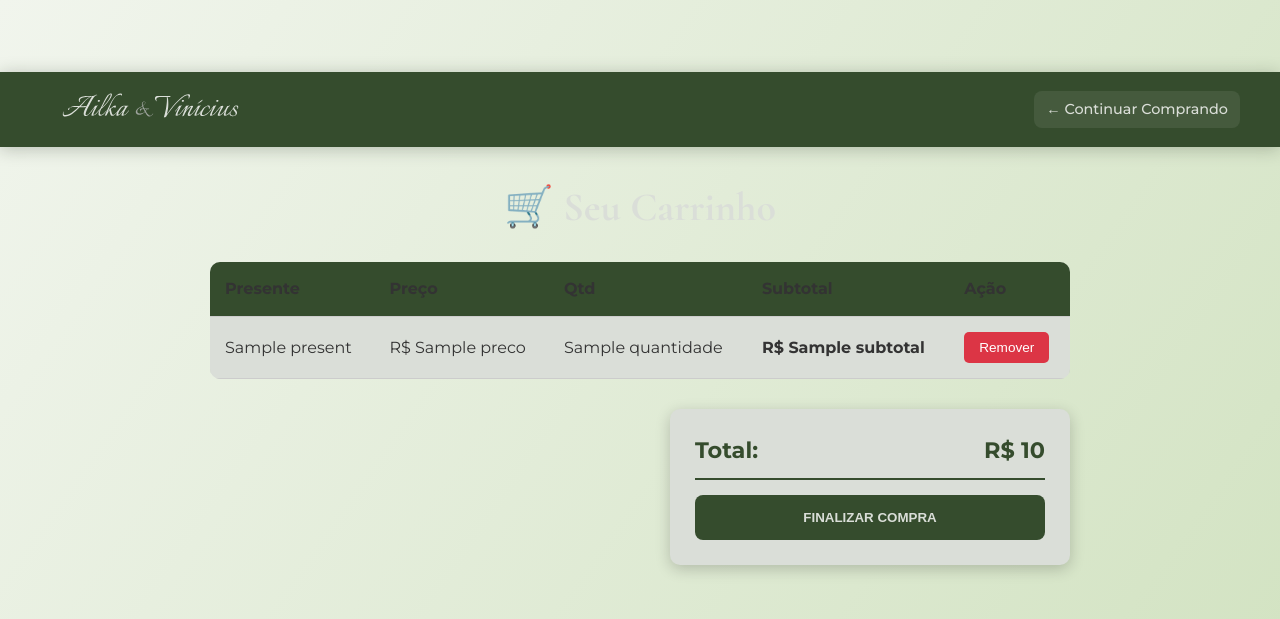
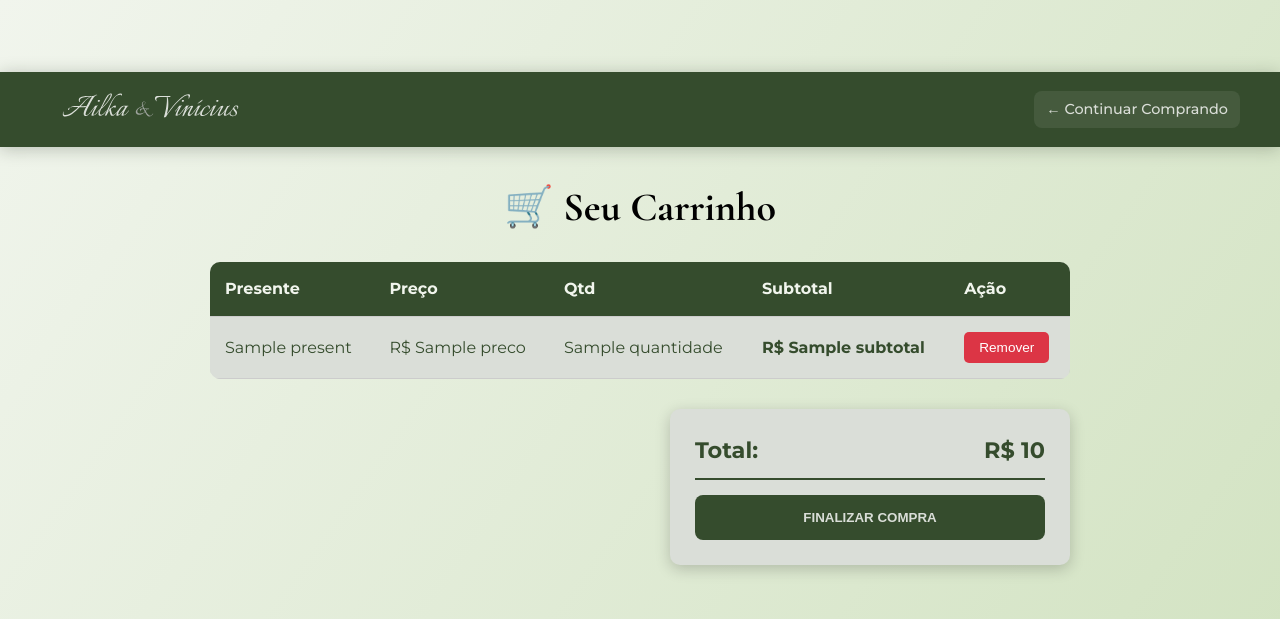
Before and after one commit to ThalesHenri/siteCasamento, a Django app: template src/main/templates/main/carrinho.html in a window 1280 px wide. Shown: the top 619 px of the page. Run offline with Django 5.2, Linux system fonts and the light colour scheme; the template is opened without the code that fills it: most values are stand-ins (such as "Sample title", 1, 10 or a date in 2020).

Commit message:
correções no css

```diff
--- a/src/main/templates/main/carrinho.html
+++ b/src/main/templates/main/carrinho.html
@@ -46,7 +46,7 @@
         }
 
         h1 {
-            color: #DADED8;
+            color: black;
             font-family: 'Cormorant Garamond', serif;
             font-size: 2.5em;
             margin-bottom: 25px;
@@ -63,8 +63,8 @@
         }
 
         thead { background-color: #354c2d; color: #DADED8; }
-        th, td { padding: 15px; text-align: left; border-bottom: 1px solid #ccc; color: #333; }
-
+        th, td { padding: 15px; text-align: left; border-bottom: 1px solid #ccc; color: #f1f5ed; }
+        td{ color: #354c2d; }
         .remove-btn {
             background-color: #dc3545;
             color: white;
--- a/src/main/templates/main/lista_de_presentes.html
+++ b/src/main/templates/main/lista_de_presentes.html
@@ -94,7 +94,7 @@
 
         /* --- CONTEÚDO --- */
         .page-title {
-            color: #DADED8;
+            color: #354c2d;
             font-family: 'Cormorant Garamond', serif;
             text-align: center;
             font-size: 2.5rem;
```
